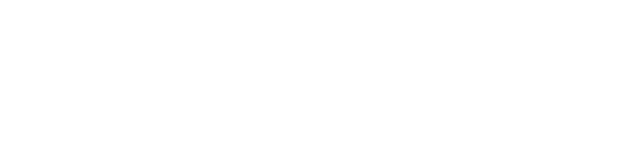
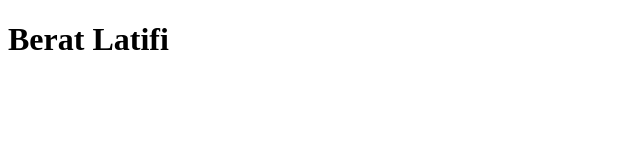
Before and after one commit to Beratlatifi15/RestaurantWebsite, a plain HTML site: page index.html in a window 1280 px wide. Shown: the whole page, without its empty margins (0-640 px from the left). Drawn offline with Linux system fonts and the light colour scheme.

Commit message:
first commit

```diff
--- a/index.html
+++ b/index.html
@@ -6,6 +6,8 @@
     <title>Berat</title>
 </head>
 <body>
-
+    <div>
+        <h1>Berat Latifi</h1>
+    </div>
 </body>
 </html>
```
